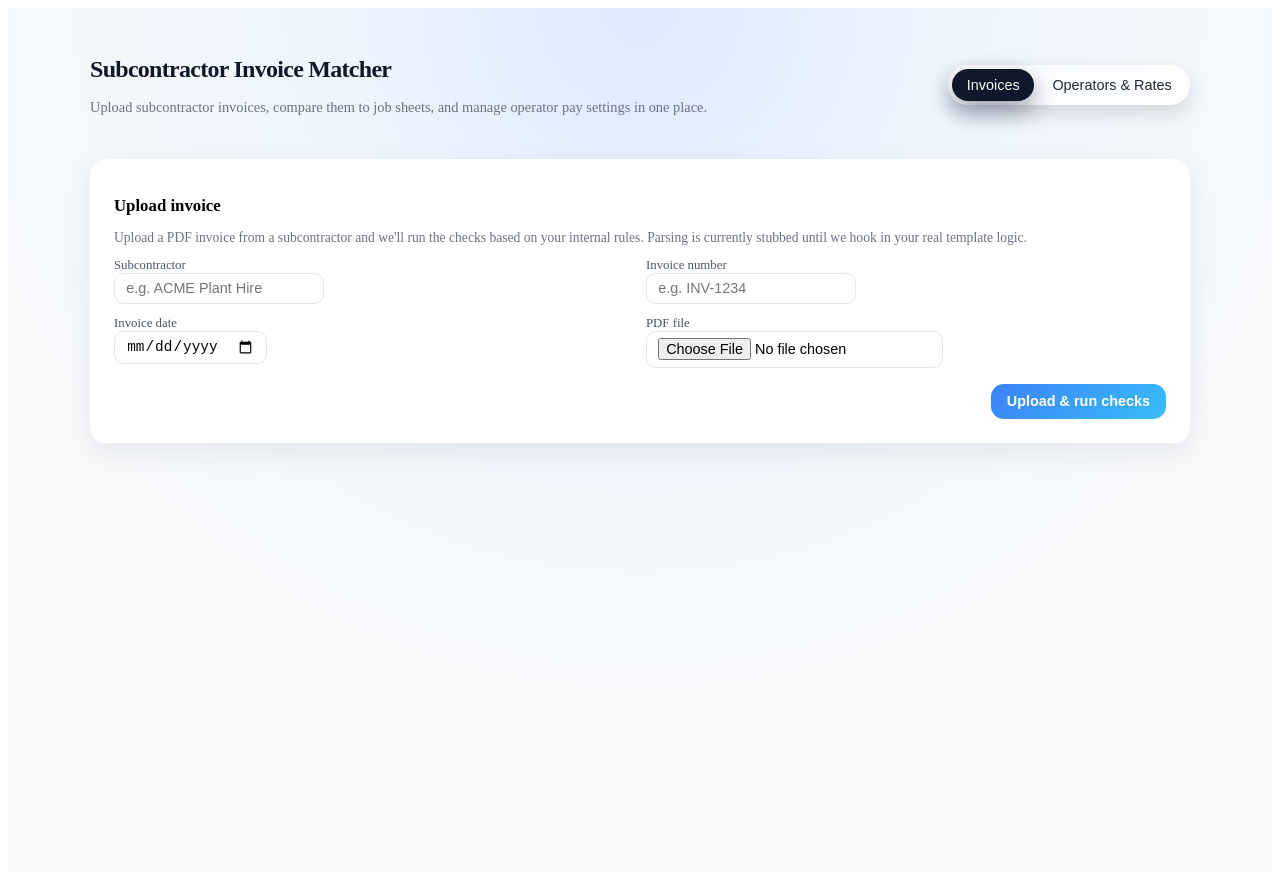
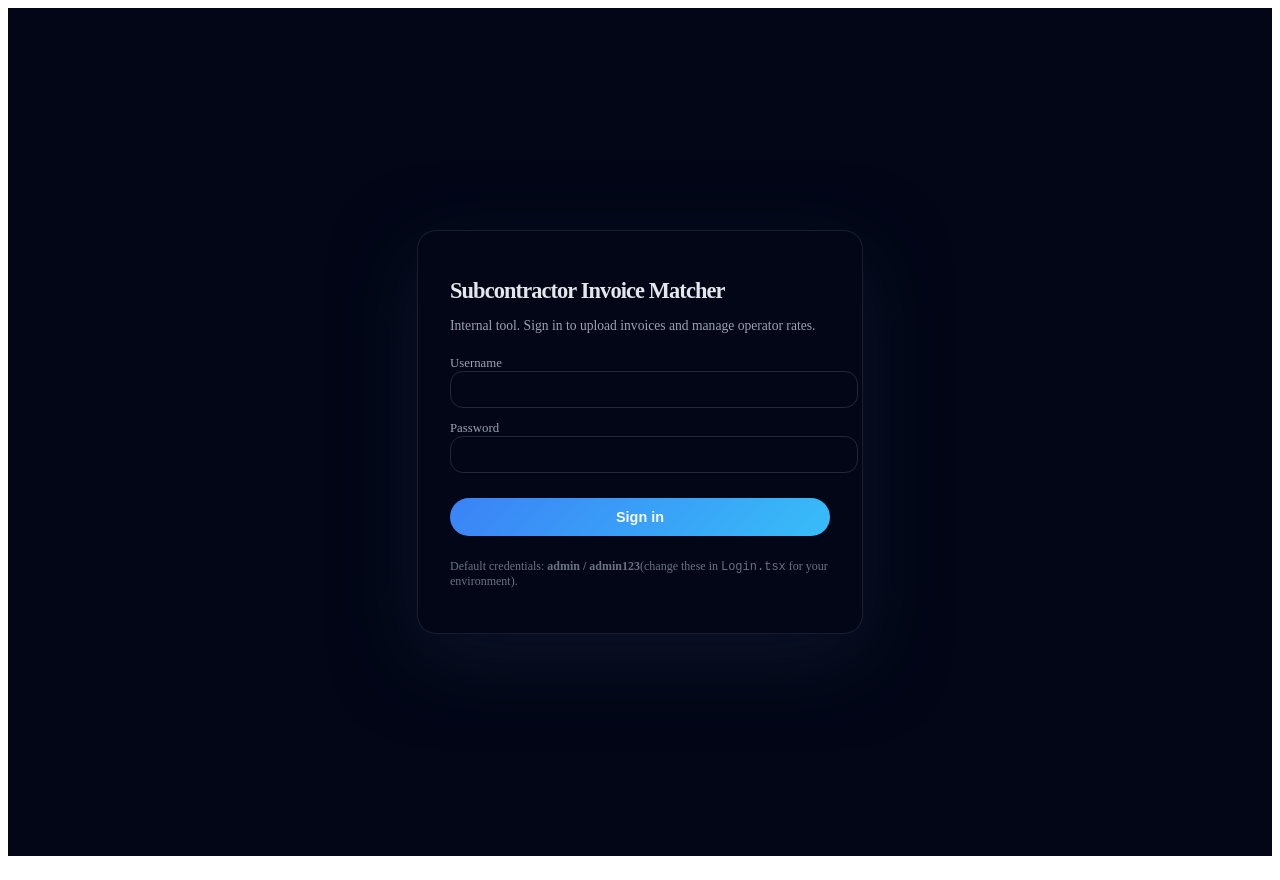
Before and after one commit to SS-Infra/subcontractor_invoice_matcher, a React (Vite) app in the folder frontend/: page / in a window 1280 px wide. Built offline with nearby package versions, Linux system fonts and the light colour scheme; no server answers.

Commit message:
Update App.tsx

```diff
--- a/frontend/src/App.tsx
+++ b/frontend/src/App.tsx
@@ -1,7 +1,8 @@
-import React, { useState } from "react";
+import React, { useEffect, useState } from "react";
 import InvoiceUpload from "./components/InvoiceUpload";
 import MatchSummary from "./components/MatchSummary";
 import OperatorSettings from "./components/OperatorSettings";
+import Login from "./components/Login";
 import { Invoice } from "./api";
 
 const App: React.FC = () => {
@@ -9,16 +10,33 @@ const App: React.FC = () => {
   const [activeTab, setActiveTab] = useState<"invoices" | "operators">(
     "invoices"
   );
+  const [authed, setAuthed] = useState(false);
+
+  useEffect(() => {
+    if (localStorage.getItem("sim_authed") === "1") {
+      setAuthed(true);
+    }
+  }, []);
+
+  const handleLogout = () => {
+    localStorage.removeItem("sim_authed");
+    setAuthed(false);
+  };
+
+  if (!authed) {
+    return <Login onLoginSuccess={() => setAuthed(true)} />;
+  }
 
   const wrapperStyle: React.CSSProperties = {
     minHeight: "100vh",
     background:
-      "radial-gradient(circle at top, #dbeafe 0, #eff6ff 30%, #f9fafb 70%)",
+      "radial-gradient(circle at top, #020617 0, #020617 40%, #020617 100%)",
     padding: "2rem 1rem",
+    color: "#e5e7eb",
   };
 
   const containerStyle: React.CSSProperties = {
-    maxWidth: "1100px",
+    maxWidth: "1150px",
     margin: "0 auto",
   };
 
@@ -36,9 +54,9 @@ const App: React.FC = () => {
           fontSize: "0.9rem",
           fontWeight: 500,
           background: isActive ? "#0f172a" : "transparent",
-          color: isActive ? "#f9fafb" : "#1f2937",
+          color: isActive ? "#e5e7eb" : "#9ca3af",
           boxShadow: isActive
-            ? "0 10px 25px rgba(15, 23, 42, 0.4)"
+            ? "0 10px 25px rgba(15,23,42,0.85)"
             : "none",
           transition: "all 0.15s ease",
         }}
@@ -46,6 +64,14 @@ const App: React.FC = () => {
         {label}
       </button>
     );
+  };
+
+  const cardStyle: React.CSSProperties = {
+    background: "#020617",
+    borderRadius: "1rem",
+    boxShadow: "0 18px 40px rgba(15,23,42,0.85)",
+    padding: "1.5rem",
+    border: "1px solid rgba(148,163,184,0.3)",
   };
 
   return (
@@ -63,44 +89,60 @@ const App: React.FC = () => {
           <div>
             <h1
               style={{
-                fontSize: "1.5rem",
+                fontSize: "1.6rem",
                 fontWeight: 700,
-                letterSpacing: "-0.03em",
-                color: "#0f172a",
+                letterSpacing: "-0.04em",
+                color: "#f9fafb",
               }}
             >
               Subcontractor Invoice Matcher
             </h1>
-            <p style={{ fontSize: "0.9rem", color: "#6b7280" }}>
+            <p style={{ fontSize: "0.9rem", color: "#9ca3af" }}>
               Upload subcontractor invoices, compare them to job sheets, and
               manage operator pay settings in one place.
             </p>
           </div>
           <div
             style={{
-              backgroundColor: "rgba(255,255,255,0.8)",
-              borderRadius: "999px",
-              padding: "0.25rem",
-              boxShadow: "0 8px 20px rgba(15, 23, 42, 0.15)",
               display: "flex",
-              gap: "0.25rem",
+              flexDirection: "column",
+              alignItems: "flex-end",
+              gap: "0.4rem",
             }}
           >
-            {navButton("invoices", "Invoices")}
-            {navButton("operators", "Operators & Rates")}
+            <div
+              style={{
+                backgroundColor: "rgba(15,23,42,0.9)",
+                borderRadius: "999px",
+                padding: "0.25rem",
+                boxShadow: "0 12px 30px rgba(15,23,42,0.9)",
+                display: "flex",
+                gap: "0.25rem",
+                border: "1px solid rgba(148,163,184,0.4)",
+              }}
+            >
+              {navButton("invoices", "Invoices")}
+              {navButton("operators", "Operators & Rates")}
+            </div>
+            <button
+              type="button"
+              onClick={handleLogout}
+              style={{
+                fontSize: "0.75rem",
+                color: "#9ca3af",
+                background: "transparent",
+                border: "none",
+                cursor: "pointer",
+              }}
+            >
+              Logout
+            </button>
           </div>
         </header>
 
         {activeTab === "invoices" && (
           <main style={{ display: "flex", flexDirection: "column", gap: "1rem" }}>
-            <div
-              style={{
-                background: "#ffffff",
-                borderRadius: "1rem",
-                boxShadow: "0 10px 30px rgba(15, 23, 42, 0.08)",
-                padding: "1.5rem",
-              }}
-            >
+            <div style={cardStyle}>
               <h2
                 style={{
                   fontSize: "1.05rem",
@@ -113,13 +155,13 @@ const App: React.FC = () => {
               <p
                 style={{
                   fontSize: "0.85rem",
-                  color: "#6b7280",
+                  color: "#9ca3af",
                   marginBottom: "0.75rem",
                 }}
               >
                 Upload a PDF invoice from a subcontractor and we&apos;ll run the
-                checks based on your internal rules. Parsing is currently stubbed
-                until we hook in your real template logic.
+                checks based on your internal rules. Parsing is currently
+                stubbed until we hook in your real template logic.
               </p>
               <InvoiceUpload onUploaded={setCurrentInvoice} />
             </div>
```
